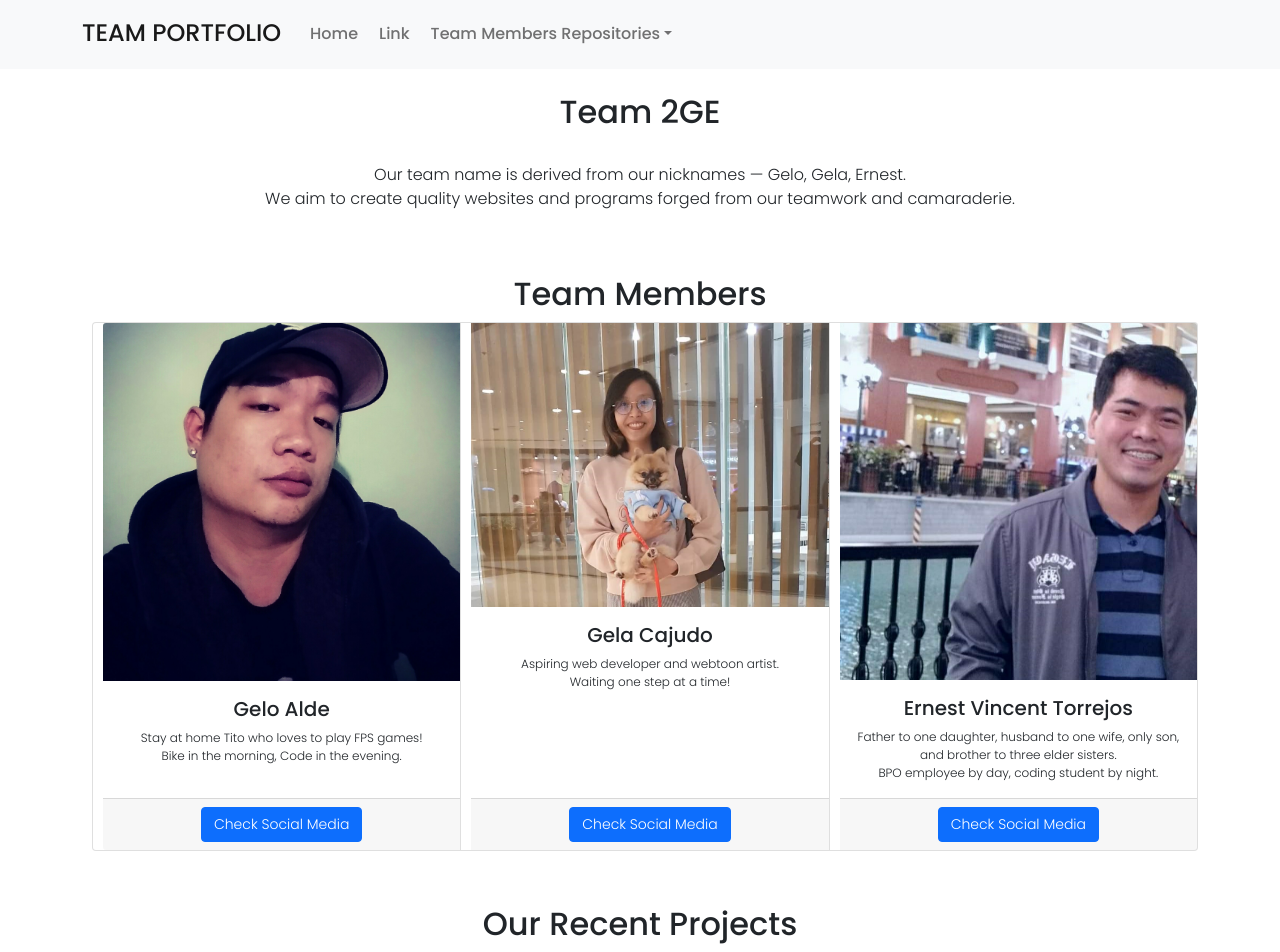
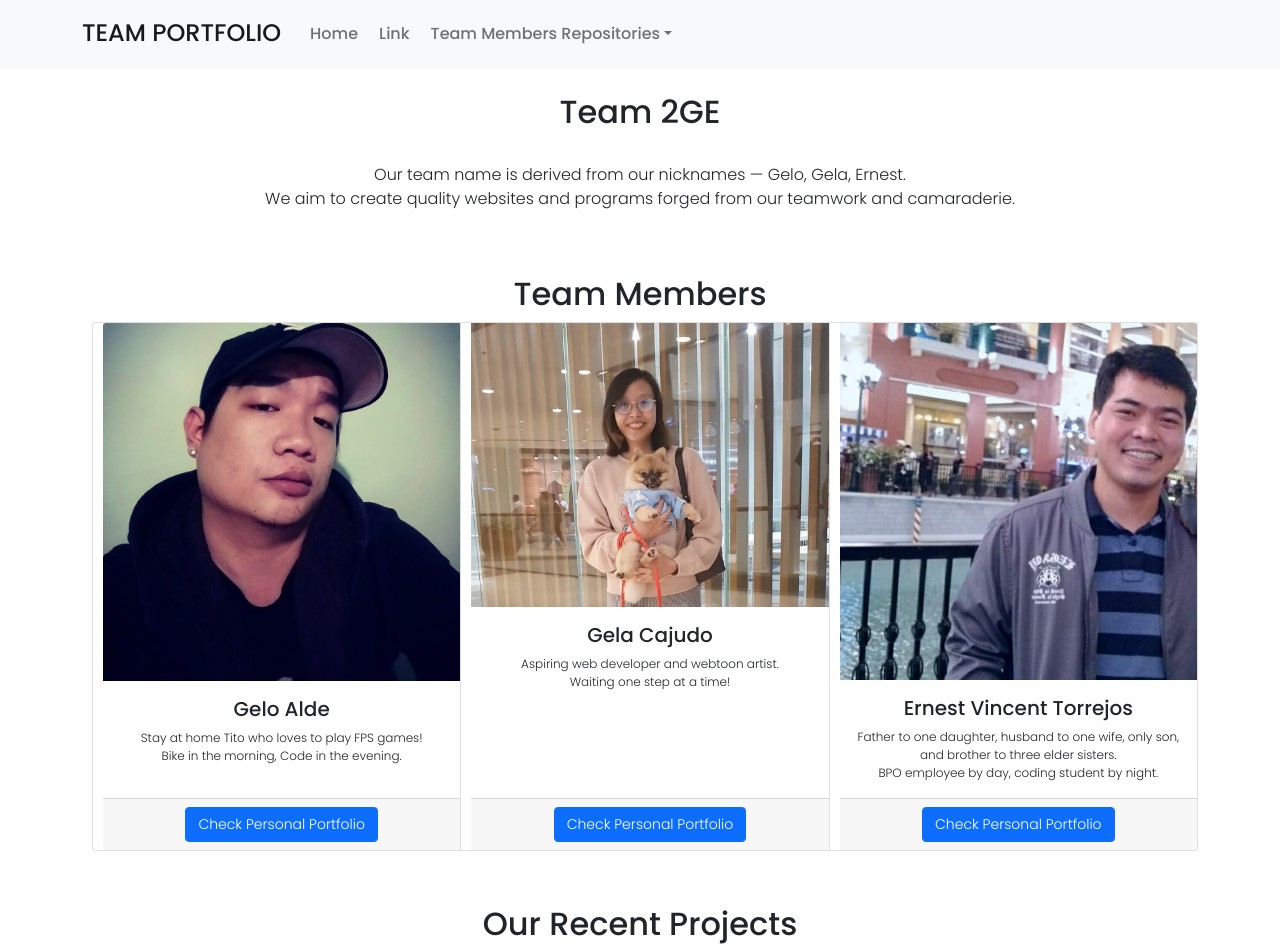
Before and after one commit to geloalde/react-portfolio, a React (Create React App) app: page / in a window 1280 px wide. Shown: the top 952 px of the page. Built offline with nearby package versions, Linux system fonts and the light colour scheme.

Commit message:
Update AppCards.js

```diff
--- a/src/cards/AppCards.js
+++ b/src/cards/AppCards.js
@@ -38,7 +38,7 @@ export default function AppCards() {
 
     </Card.Body>
     <Card.Footer>
-    <Button className="f10" href="https://facebook.com/geloalde">Check Social Media</Button>
+    <Button className="f10" href="https://facebook.com/geloalde">Check Personal Portfolio</Button>
     </Card.Footer>
   </Card>
 
@@ -53,7 +53,7 @@ export default function AppCards() {
 
     </Card.Body>
     <Card.Footer>
-    <Button className="f10" href="https://facebook.com/gelamvc">Check Social Media</Button>
+    <Button className="f10" href="https://facebook.com/gelamvc">Check Personal Portfolio</Button>
     </Card.Footer>
   </Card>
   <Card className="cardMargin">
@@ -66,7 +66,7 @@ export default function AppCards() {
       </Card.Text>
     </Card.Body>
     <Card.Footer>
-    <Button className="f10" href="https://www.facebook.com/ernestvincent.torrejos/">Check Social Media</Button>
+    <Button className="f10" href="https://www.facebook.com/ernestvincent.torrejos/">Check Personal Portfolio</Button>
     </Card.Footer>
   </Card>
 
```
